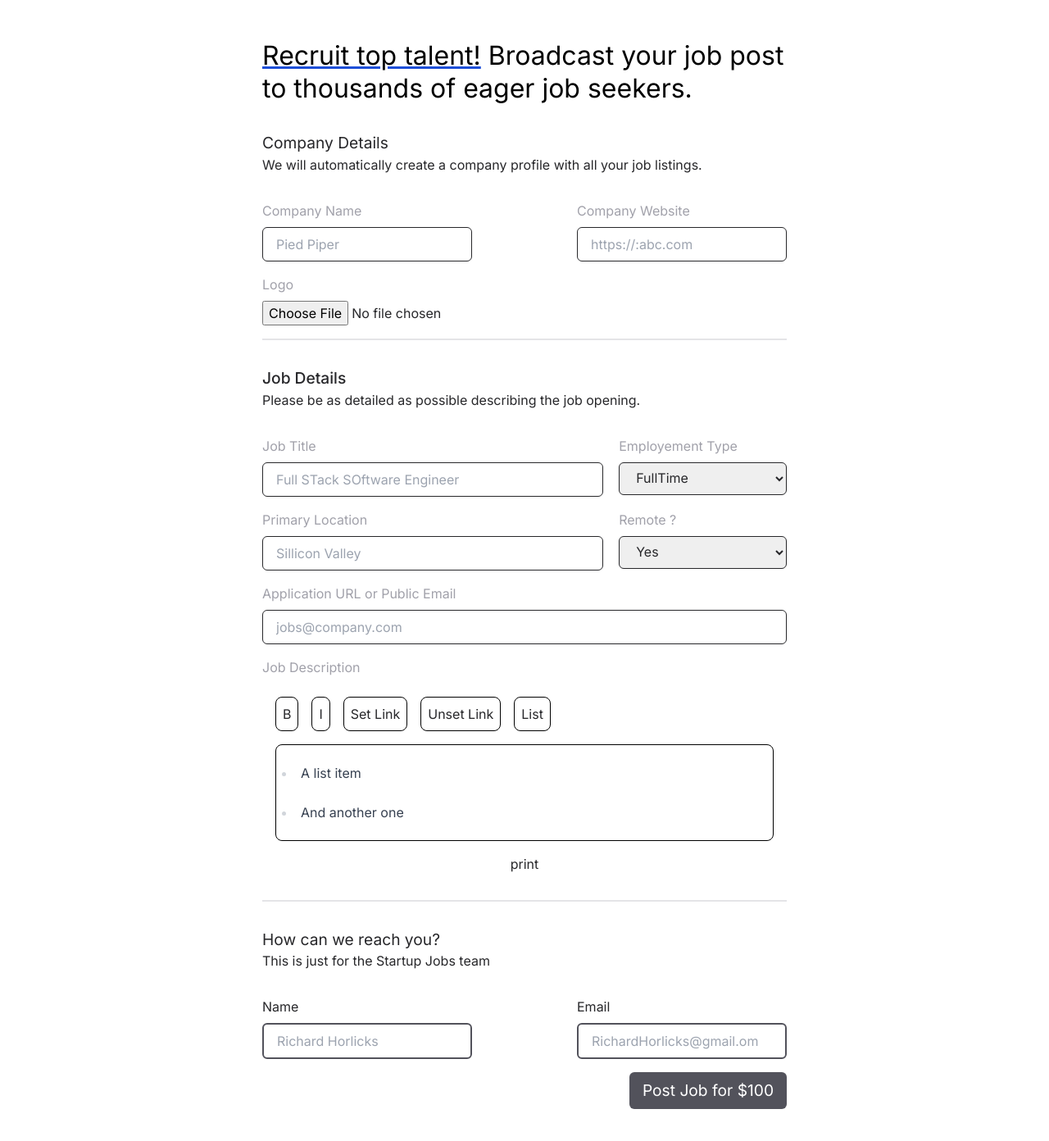
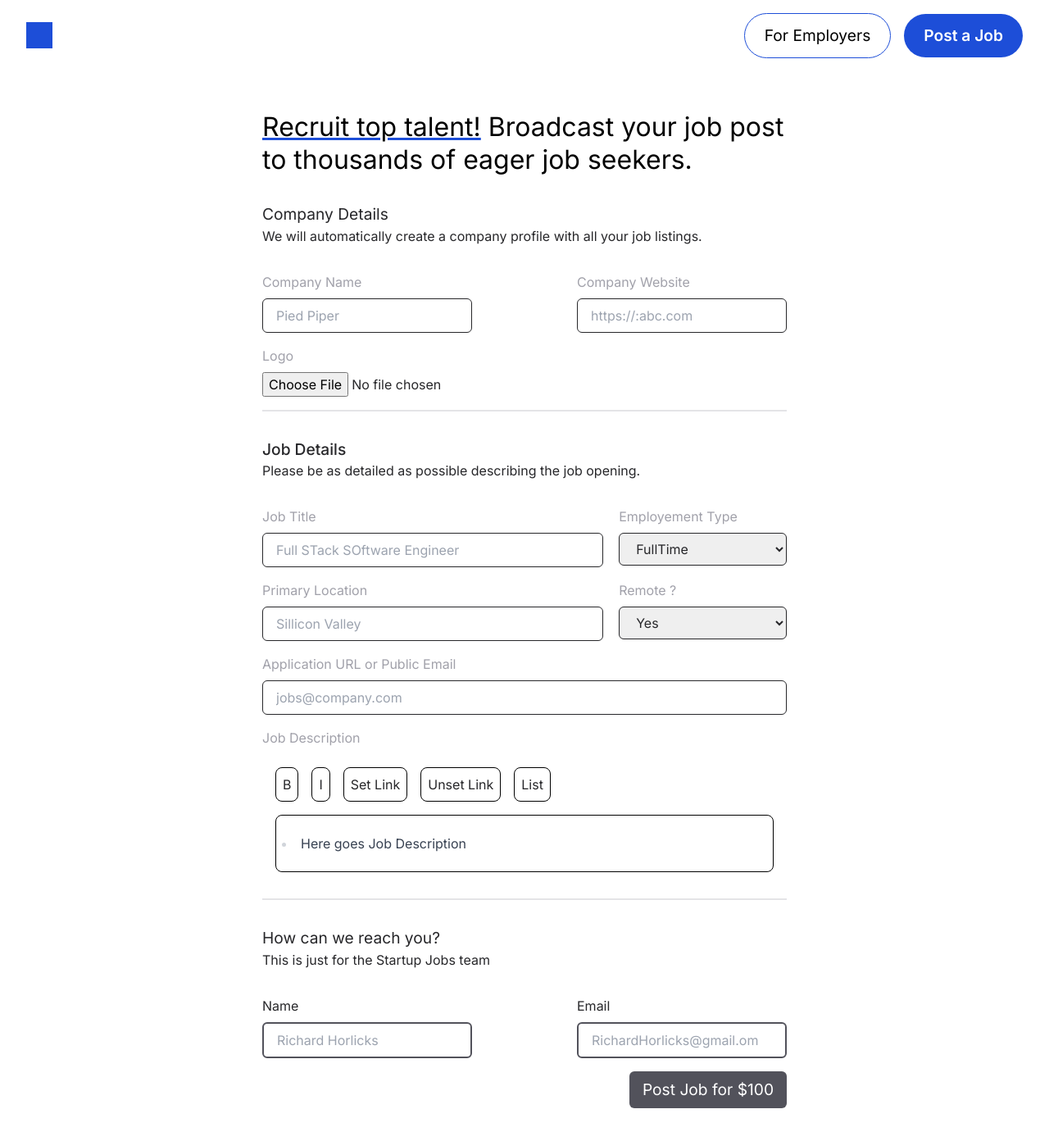
Before and after one commit to jobfinder456/Frontend, a Next.js app: page /postjob in a window 1280 px wide. Shown: the top 1392 px of the page at 82% size. Built offline with nearby package versions, Linux system fonts and the light colour scheme.

Commit message:
added submit email for users

```diff
--- a/src/app/dashboard/page.jsx
+++ b/src/app/dashboard/page.jsx
@@ -20,11 +20,11 @@ function page() {
                 if(!token){
                   return
                 }
-                const responseVerify = await axios.get(`http://localhost:3000/api/v1/verifyuser`, { headers: { "Authorization": `Bearer ${token}` } });
+                const responseVerify = await axios.get(`${process.env.NEXT_PUBLIC_BACK_URL}/api/v1/verifyuser`, { headers: { "Authorization": `Bearer ${token}` } });
                 setEmail(responseVerify.data.email);
                 console.log(responseVerify.data.email);
 
-                const responseSubmit = await axios.post("http://localhost:3000/api/v1/users-list", { email: responseVerify.data.email }, { headers: { "Authorization": `Bearer ${token}` } });
+                const responseSubmit = await axios.post(`${process.env.NEXT_PUBLIC_BACK_URL}/api/v1/users-list`, { email: responseVerify.data.email }, { headers: { "Authorization": `Bearer ${token}` } });
                 console.log(responseSubmit);
                 setPostData(responseSubmit.data.all);
             } catch (error) {
@@ -40,7 +40,7 @@ function page() {
         console.log(id)
         try {
           const token = localStorage.getItem("jf_token") || false;
-          const response = await axios.delete(`http://localhost:3000/api/v1/delete/${id}`, { headers: { "Authorization": `Bearer ${token}` }} );
+          const response = await axios.delete(`${process.env.NEXT_PUBLIC_BACK_URL}/api/v1/delete/${id}`, { headers: { "Authorization": `Bearer ${token}` }} );
           console.log(response);
           // After deleting, close the modal and reset postIdToDelete
           setModal(false);
--- a/src/app/editpost/[id]/page.jsx
+++ b/src/app/editpost/[id]/page.jsx
@@ -3,6 +3,7 @@ import React, { useEffect, useState } from 'react';
 import axios from 'axios';
 import Form from '@/components/Form';
 import { useParams } from 'next/navigation';
+import Navbar from '@/components/Navbar';
 
 function Page() {
     const params = useParams();
@@ -22,11 +23,12 @@ function Page() {
     useEffect(() => {
         async function getJobDetails() {
             try {
-                const response = await axios.get(`http://localhost:3000/api/v1/job/${id}`);
-                if (response.data.result.rows.length === 0) {
+                const response = await axios.get(`${process.env.NEXT_PUBLIC_BACK_URL}/api/v1/job/${id}`);
+                console.log(response)
+                if (response.data.result.length === 0) {
                     setNotFound(true);
                 } else {
-                    setJobDetails(response.data.result.rows[0]);
+                    setJobDetails(response.data.result[0]);
                 }
                 setLoading(false);
             } catch (error) {
@@ -40,7 +42,7 @@ function Page() {
     const onSubmit = async () => {
         try {
             const token = localStorage.getItem("jf_token") || false;
-            const response = await axios.put(`http://localhost:3000/api/v1/update/${id}`, jobDetails, { headers: { "Authorization": `Bearer ${token}` } });
+            const response = await axios.put(`${process.env.NEXT_PUBLIC_BACK_URL}/api/v1/update/${id}`, jobDetails, { headers: { "Authorization": `Bearer ${token}` } });
             console.log(response);
         } catch (error) {
             console.log(error);
@@ -56,9 +58,15 @@ function Page() {
     }
 
     return (
+        <div>
+
+        <Navbar />
+
         <div className='max-w-[42rem] mx-auto my-[2rem] flex flex-col items-start justify-center gap-[1rem] p-[1rem]'>
             <h1 className='text-[1.5rem] md:text-[2rem]'>Edit your Job Post - <span className='text-blue-600 font-medium'>ID {id}</span></h1>
             <Form onSubmit={onSubmit} setJobDetails={setJobDetails} jobDetails={jobDetails} isEdit={true} />
+        </div>
+
         </div>
     );
 }
--- a/src/app/job/[id]/page.jsx
+++ b/src/app/job/[id]/page.jsx
@@ -5,6 +5,7 @@ import Navbar from '@/components/Navbar'
 
 function page() {
 
+  const [email, setEmail] = useState('')
     const [details, setDetails] = useState({})
   useEffect( () => {
     async function get () {
@@ -22,6 +23,20 @@ function page() {
     get()
 
   }, [])
+
+  async function submitMail () {
+    if(!email) {
+      console.log("provide email")
+      return
+    }
+
+    try {
+      const response = await axios.post(`${process.env.NEXT_PUBLIC_BACK_URL}/api/v1/insert-user-email`, {email: email})
+      console.log(response)
+    } catch (error) {
+      console.log(error)
+    }
+  }
 
   return (
     <div className='relative w-full mx-auto flex flex-col justify-between '>
@@ -55,12 +70,14 @@ function page() {
 
                    <a href={details.job_link} className='bg-blue-700 px-[1rem] py-[0.5rem] text-white rounded-md'>Apply for this job</a>
 
-                   <div className='bg-zinc-200 p-[0.5rem] rounded-md flex flex-col gap-[1rem]'>
+                   <div className='bg-blue-200 p-[0.5rem] rounded-md flex flex-col gap-[1rem]'>
 
                          <label htmlFor='email' className='text-[0.85rem] font-medium'> Want to apply interview first ? Drop your mail, we will send the notification as soon as new Job post drops</label>
                          <input type="text" placeholder='your mail' id='email' autoComplete='off'
                                  className='w-[100%] border-[2px] rounded-md px-[1rem] py-[0.25rem] border-zinc-600'
+                                 onChange={e => {setEmail(e.target.value)}}
                          />
+                         <button className='bg-blue-100 text-blue-900 font-medium rounded-[8px] py-[0.5rem]' onClick={submitMail}>Submit</button>
 
                    </div>
              </div>
--- a/src/app/postjob/page.jsx
+++ b/src/app/postjob/page.jsx
@@ -3,6 +3,7 @@ import React, {useState} from 'react'
 import axios from 'axios'
 import Form from '@/components/Form'
 import Link from 'next/link'
+import Navbar from '@/components/Navbar'
 
 function page() { const [modal, setModal] = useState(false)
     const [jobDetails, setJobDetails] = useState({
@@ -61,6 +62,11 @@ function page() { const [modal, setModal] = useState(false)
 
 
     return (
+
+      <div>
+
+      <Navbar />
+
       <div className='relative max-w-[42rem] mx-auto my-[2rem] flex flex-col items-start justify-center gap-[1rem] p-[1rem]'>
 
             { modal ? <div className='sticky top-[2rem] rounded-[8px] p-[1rem] bg-white w-[90%] h-[10rem] mx-auto'>
@@ -78,6 +84,8 @@ function page() { const [modal, setModal] = useState(false)
               <Form onSubmit={onSubmit} setJobDetails={setJobDetails} jobDetails={jobDetails} isEdit={false}/>
 
       </div>
+
+      </div>
   )
 }
 
--- a/src/app/signup/page.jsx
+++ b/src/app/signup/page.jsx
@@ -15,7 +15,7 @@ function page() {
 
   const onSubmit = async () => {
     try {
-        const response = await axios.post('http://localhost:3000/api/v1/user/signup', userDetails);
+        const response = await axios.post(`${process.env.NEXT_PUBLIC_BACK_URL}/api/v1/user/signup`, userDetails);
         localStorage.setItem('jf_token', response.data.token);
         router.push('/dashboard');
     } catch (error) {
--- a/src/components/Form.jsx
+++ b/src/components/Form.jsx
@@ -111,7 +111,7 @@ function Form({onSubmit, setJobDetails, jobDetails, isEdit}) {
 
             <div className='flex flex-col w-[100%] gap-[0.5rem]'>
                 <label htmlFor="jobDesc" className='form-label'>Job Description</label>
-                <Tiptap setDesc={handleDescriptionChange} />
+                <Tiptap setDesc={handleDescriptionChange} oldDesc={jobDetails.description} />
             </div>
 
             <hr className='border-[1px] border-zinc-200 w-[100%]' />
--- a/src/components/Navbar.jsx
+++ b/src/components/Navbar.jsx
@@ -5,9 +5,9 @@ function Navbar() {
   return (
     <div className="w-[100%] p-[0.5rem] md:px-[2rem] flex justify-between items-center py-[1rem]">
 
-        <div className="w-[2rem] h-[2rem] bg-blue-700">
+        <Link href={'/'} className="w-[2rem] h-[2rem] bg-blue-700">
 
-        </div>
+        </Link>
 
         <div className="flex justify-center items-center text-[0.95rem] md:text-[1.2rem] gap-[0.5rem] md:gap-[1rem]">
 
--- a/src/components/Tiptap.jsx
+++ b/src/components/Tiptap.jsx
@@ -16,7 +16,7 @@ import React, {useCallback} from 'react'
 import { cn } from "@/lib/utils"
 import classNames from 'classnames'
 
-const Tiptap = ({setDesc}) => {
+const Tiptap = ({setDesc, oldDesc}) => {
   const editor = useEditor({
     editorProps: {
       attributes: {
@@ -43,10 +43,9 @@ const Tiptap = ({setDesc}) => {
       }),
     ],
     content: `
-    <ul>
-    <li>A list item</li>
-    <li>And another one</li>
-  </ul>
+    ${oldDesc ? oldDesc : `<ul>
+    <li> Here goes Job Description</li>
+  </ul>`}
       `,
       onUpdate({ editor }) {
         setDesc(editor.getHTML());
@@ -78,17 +77,6 @@ const Tiptap = ({setDesc}) => {
   if (!editor) {
     return null
   }
-
-  const printContent = () => {
-    if (!editor) {
-      console.error('No editor found');
-      return;
-    }
-
-    const content = editor.getHTML();
-    console.log('Typed content:', content);
-  };
-
 
 
   return (
@@ -140,7 +128,6 @@ const Tiptap = ({setDesc}) => {
 
       <EditorContent editor={editor} className='border border-black px-[0.5rem] rounded-[8px]' />
 
-      <button onClick={printContent}>print</button>
     </div>
   )
 }
```
